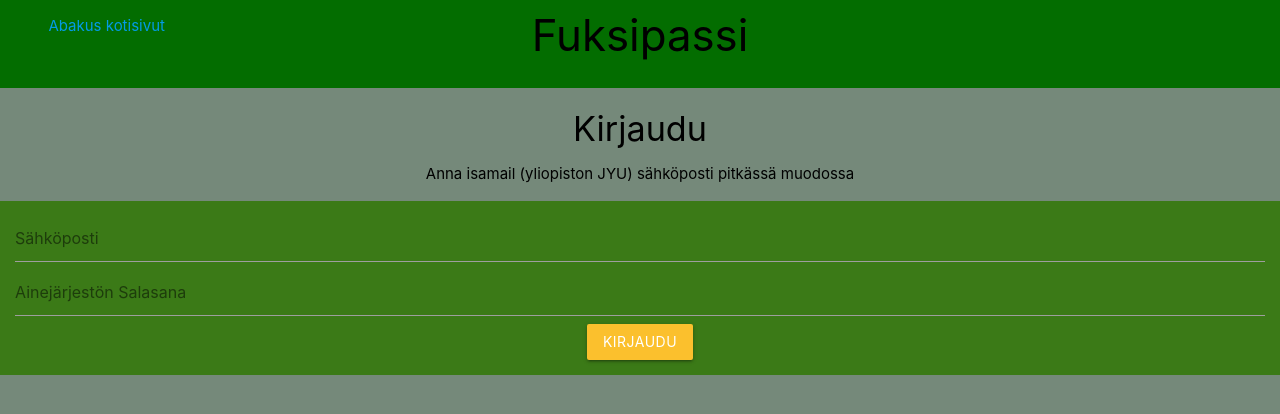
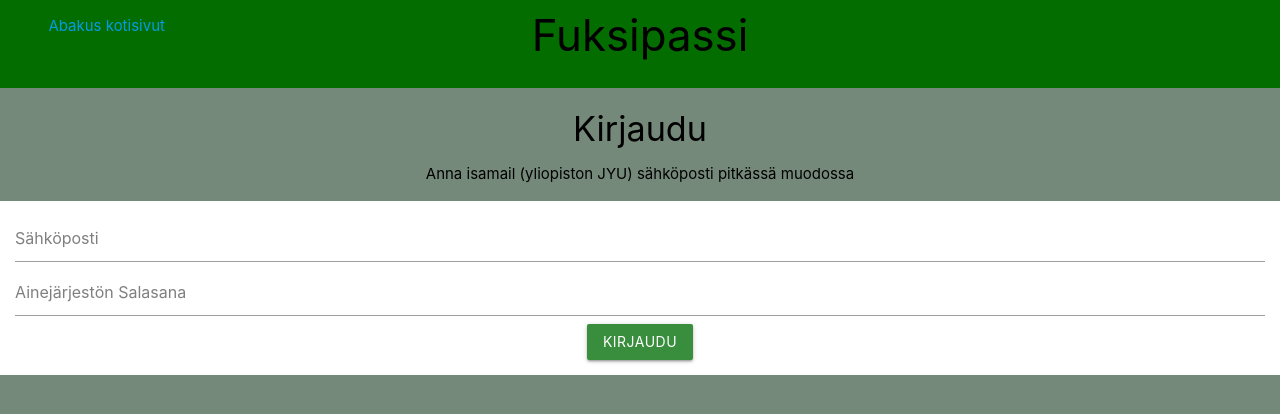
Before and after one commit to trueaddict/fuksipassi_app, a Flask app: page / in a window 1280 px wide. Shown: the top 414 px of the page. Run offline with Flask 2, Linux system fonts and the light colour scheme.

Commit message:
aba kirjautumis sivu

```diff
--- a/static/css/abakus.css
+++ b/static/css/abakus.css
@@ -37,7 +37,7 @@ body{
 .kuittaus{
   max-width: 100%;
   padding: 1rem;
-  background-color: #3b7a17;
+  background-color: white;
 }
 .error{
   max-width: 460px;
--- a/templates/index.html
+++ b/templates/index.html
@@ -38,7 +38,7 @@
     <label for="password"></label>
     <input type="password" name="password" placeholder="Ainejärjestön Salasana" id="password" required>
     <div class="center">
-      <input class="btn yellow darken-2" type="submit" value="Kirjaudu">
+      <input class="btn green darken-2" type="submit" value="Kirjaudu">
     </div>
 
   </form>
```
